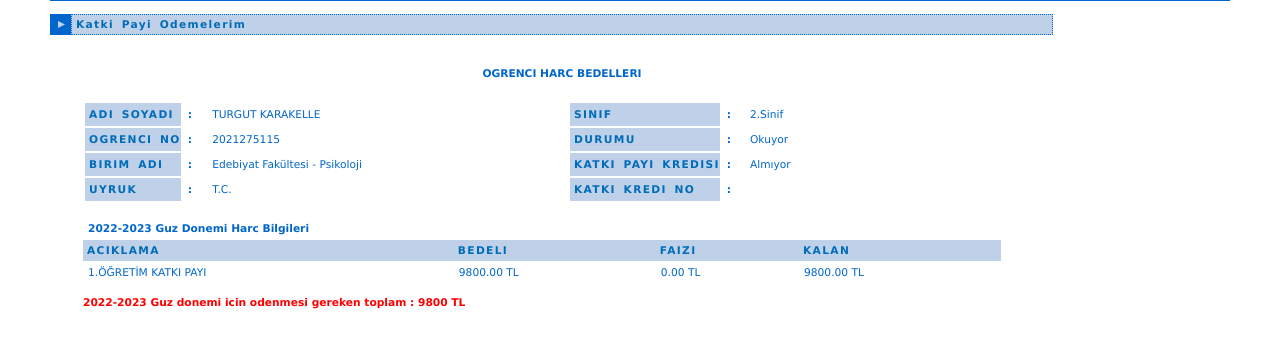
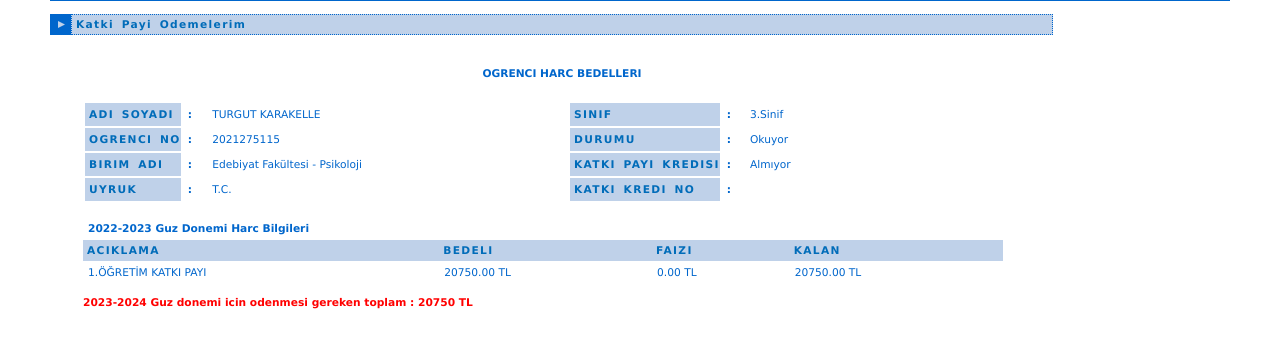
Before and after one commit to turyanazizov/Clone-of-University-Site, a Django app: page /Ogrenci_Bilgileri/OgrenciIsleri/Ogrenci/OgrenciHarc/index.php/debis.deu.edu.tr in a window 1280 px wide. Shown: the part 157-505 px from the top of the page. Run offline with Django 4.2, Linux system fonts and the light colour scheme; some libraries are stand-ins or nearby versions.

Commit message:
2024 07 11

```diff
--- a/personal/templates/katki.html
+++ b/personal/templates/katki.html
@@ -460,7 +460,7 @@
 											<tr>
 												<th width="15%"><b>SINIF</b></th>
 												<td width="5%"><b>:</b></td>
-												<td width="80%">2.Sinif</td>
+												<td width="80%">3.Sinif</td>
 											</tr>
 											<tr>
 												<th><b>DURUMU</b></th>
@@ -507,9 +507,9 @@
 											</tr> -->
 											<tr>
 												<td> 1.ÖĞRETİM KATKI PAYI</td>
-												<td>9800.00 TL</td>
+												<td>20750.00 TL</td>
 												<td>0.00 TL</td>
-												<td>9800.00 TL </td>
+												<td>20750.00 TL </td>
 											</tr>
 										</tbody>
 									</table>
@@ -518,7 +518,7 @@
 							</tr>
 							<tr>
 								<td colspan="2">
-									<font color="red"><b>2022-2023 Guz donemi icin odenmesi gereken toplam : 9800
+									<font color="red"><b>2023-2024 Guz donemi icin odenmesi gereken toplam : 20750
 											TL </b></font>
 								</td>
 							</tr>
--- a/personal/templates/not.html
+++ b/personal/templates/not.html
@@ -435,7 +435,7 @@
 								<tr>
 									<th><b>SINIF</b></th>
 									<td><b>:</b></td>
-									<td>2.Sınıf</td>
+									<td>3.Sınıf</td>
 									<td>&nbsp;</td>
 								</tr>
 								<tr>
--- a/personal/templates/personal.html
+++ b/personal/templates/personal.html
@@ -496,7 +496,7 @@
 		<tbody>
 			<tr>
 				<td style="padding:5px;font-weight:bold;color:red;text-align:center;font-size:14px">
-					ASAL işlemleri için Askerlik erteleme talebiniz kurumunuz tarafından 04/01/2023 tarihinde
+					ASAL işlemleri için Askerlik erteleme talebiniz kurumunuz tarafından 23/11/2021 tarihinde
 					gönderilmiştir. Buna göre; <br><br>
 					Erteleme Başlama Tarihi : 13/10/2021 <br>
 					Erteleme Bitiş tarihi : 31/12/2030
```
Also changed, not shown: db.sqlite3, 1 other file.
